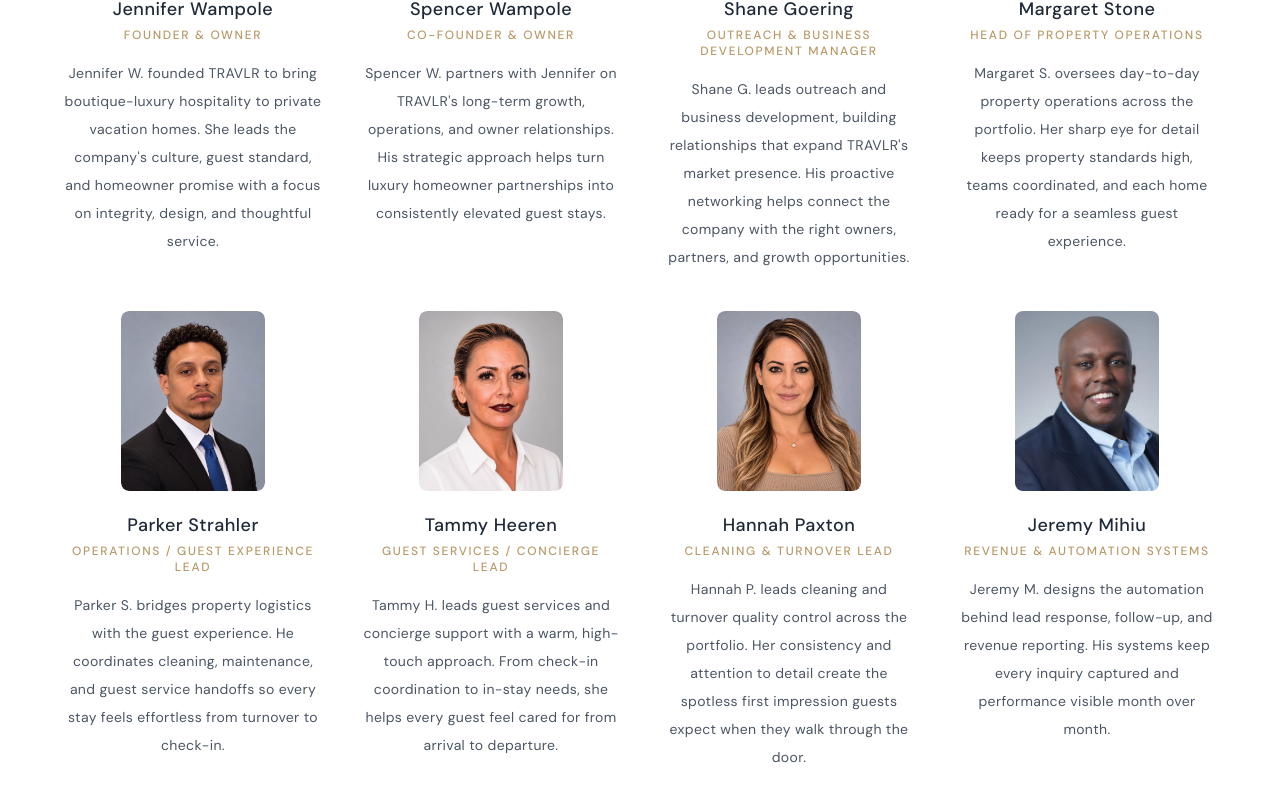
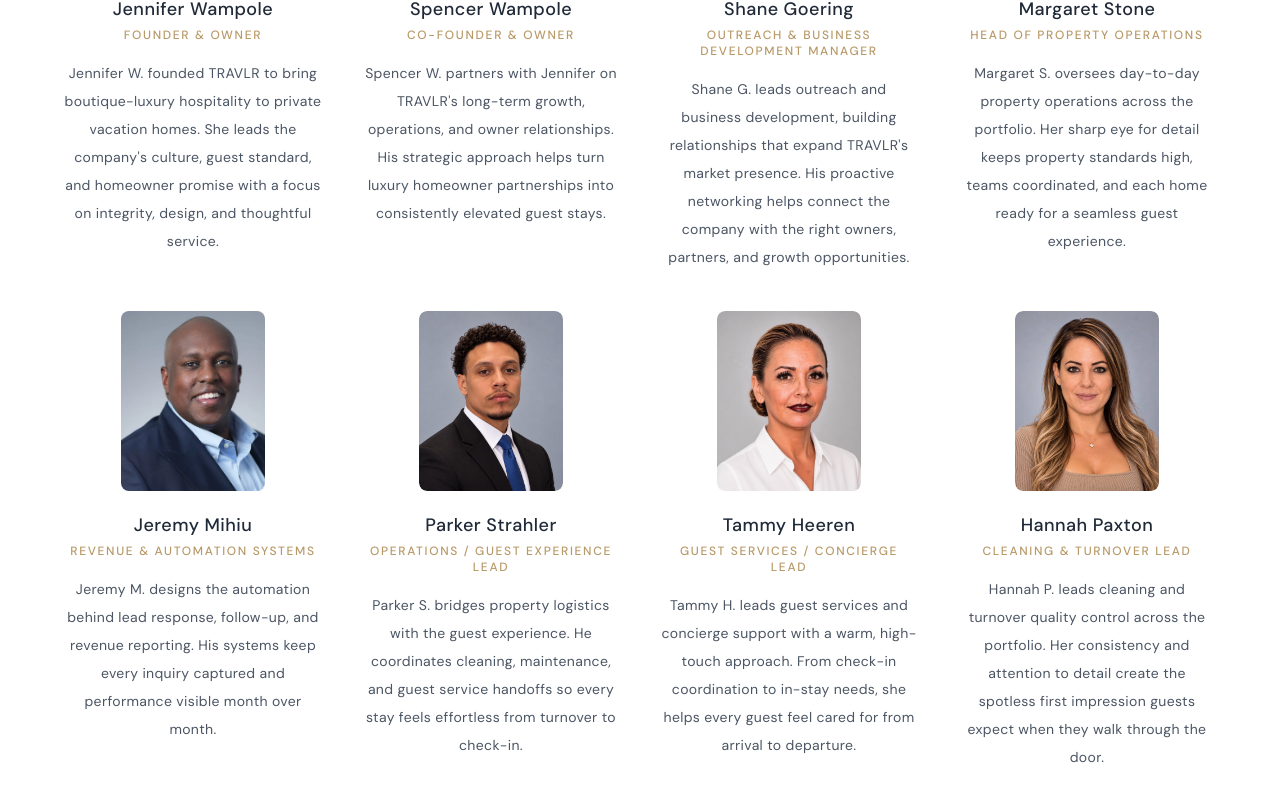
Before and after one commit to jwampole86/travlr-website, a React (Vite) app: page /About in a window 1280 px wide. Shown: the part 3970-4771 px from the top of the page. Built offline with nearby package versions, Linux system fonts and the light colour scheme; no server answers; a web font is replaced by a local one.

Commit message:
Move Jeremy before Parker in team list

```diff
--- a/src/pages/AboutReference.jsx
+++ b/src/pages/AboutReference.jsx
@@ -16,10 +16,10 @@ const team = [
   { name: "Spencer Wampole", role: "Co-Founder & Owner", image: "/team/spencer-w.jpg", bio: "Spencer W. partners with Jennifer on TRAVLR's long-term growth, operations, and owner relationships. His strategic approach helps turn luxury homeowner partnerships into consistently elevated guest stays." },
   { name: "Shane Goering", role: "Outreach & Business Development Manager", image: "/team/shane-goering-v2.jpg", bio: "Shane G. leads outreach and business development, building relationships that expand TRAVLR's market presence. His proactive networking helps connect the company with the right owners, partners, and growth opportunities." },
   { name: "Margaret Stone", role: "Head of Property Operations", image: "/team/jennifer-w.jpg", bio: "Margaret S. oversees day-to-day property operations across the portfolio. Her sharp eye for detail keeps property standards high, teams coordinated, and each home ready for a seamless guest experience." },
+  { name: "Jeremy Mihiu", role: "Revenue & Automation Systems", image: "/team/jeremy-mihiu.webp", zoom: 1.5, bio: "Jeremy M. designs the automation behind lead response, follow-up, and revenue reporting. His systems keep every inquiry captured and performance visible month over month." },
   { name: "Parker Strahler", role: "Operations / Guest Experience Lead", image: "/team/parker-strahler.jpg", bio: "Parker S. bridges property logistics with the guest experience. He coordinates cleaning, maintenance, and guest service handoffs so every stay feels effortless from turnover to check-in." },
   { name: "Tammy Heeren", role: "Guest Services / Concierge Lead", image: "/team/tammy-heeren.jpg", bio: "Tammy H. leads guest services and concierge support with a warm, high-touch approach. From check-in coordination to in-stay needs, she helps every guest feel cared for from arrival to departure." },
   { name: "Hannah Paxton", role: "Cleaning & Turnover Lead", image: "/team/hannah-paxton.jpg", bio: "Hannah P. leads cleaning and turnover quality control across the portfolio. Her consistency and attention to detail create the spotless first impression guests expect when they walk through the door." },
-  { name: "Jeremy Mihiu", role: "Revenue & Automation Systems", image: "/team/jeremy-mihiu.webp", zoom: 1.5, bio: "Jeremy M. designs the automation behind lead response, follow-up, and revenue reporting. His systems keep every inquiry captured and performance visible month over month." },
 ];
 
 export default function AboutReference() {
```
